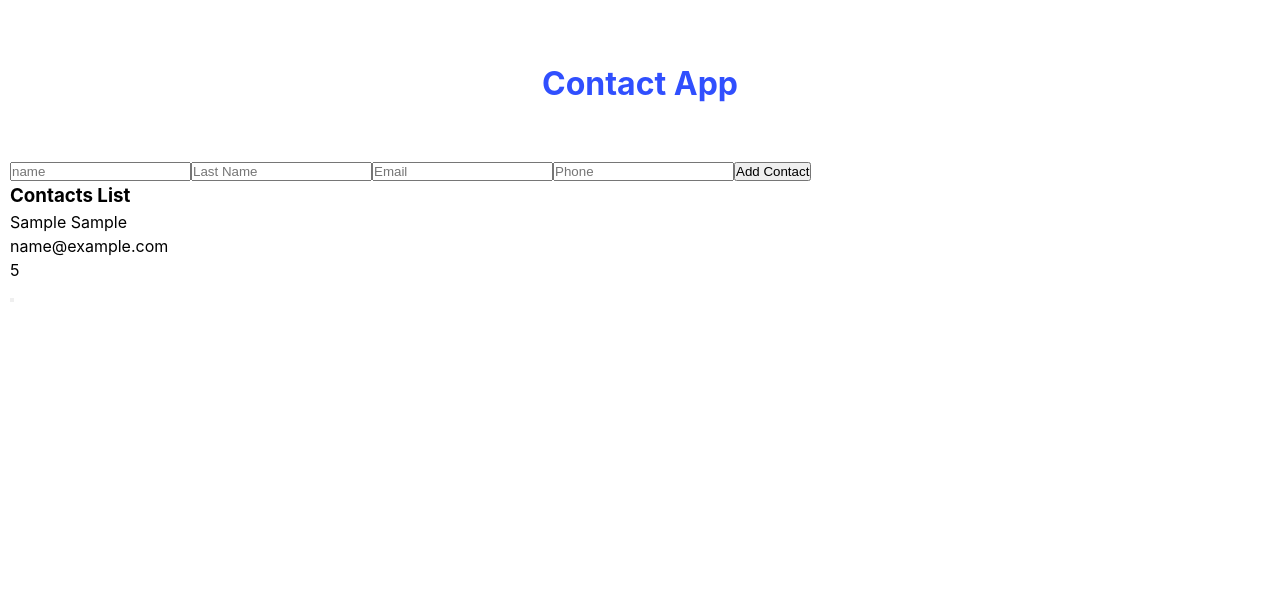
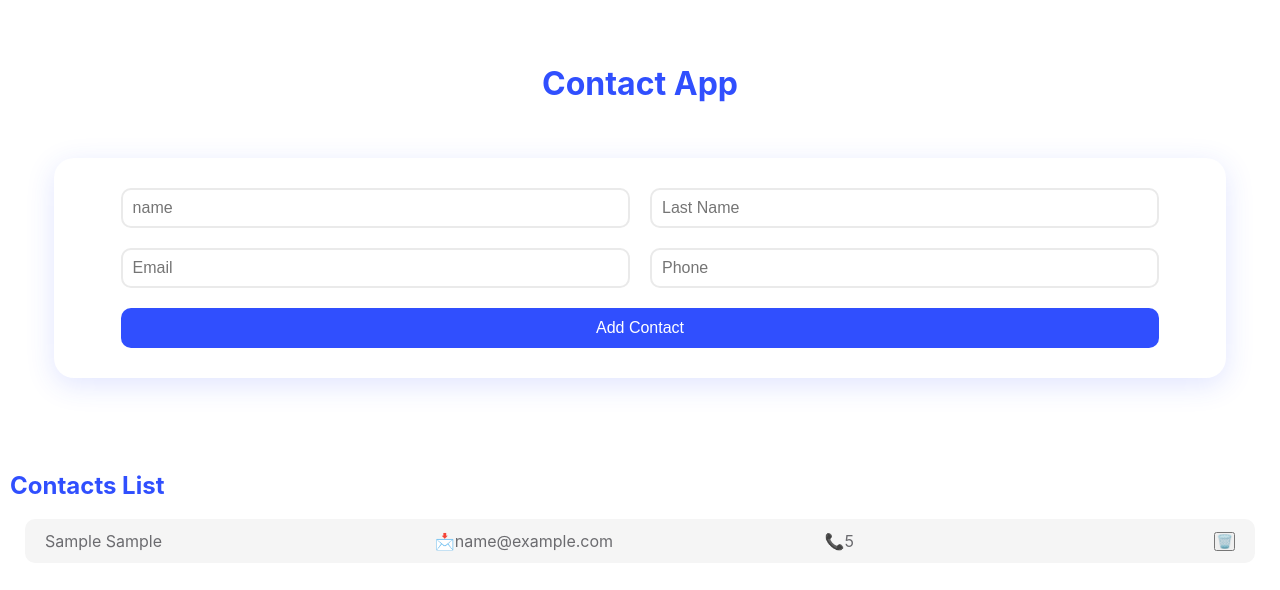
Before and after one commit to fhosseiny/Contact-App, a React (Vite) app: page / in a window 1280 px wide. Both pictures are taken after typing "Sample", "Sample", "name@example.com", "5" into the empty fields and a click on the button "Add Contact". Shown: the top 590 px of the page. Built offline with nearby package versions, Linux system fonts and the light colour scheme.

Commit message:
add some icons and styles

```diff
--- /dev/null
+++ b/src/components/ContactItem.module.css
@@ -0,0 +1,15 @@
+.item{
+    display: flex;
+    justify-content: space-between;
+    align-items: center;
+    background-color: #f5f5f5;
+    color: #6b6b6f;
+    padding: 10px 20px;
+    margin: 15px;
+    border-radius: 10px;
+}
+
+.item p {
+    flex-basis: 0;
+    flex-grow: 1;
+}
--- a/src/components/contacts.madule.css
+++ b/src/components/Contacts.module.css
@@ -1,3 +1,5 @@
+
+
 .container{
     display: flex;
     flex-direction: column;
@@ -18,7 +20,6 @@
 
 .form input {
     width: 45%;
-    max-width: 10px;
     height: 40px;
     padding: 10px;
     margin: 10px;
--- /dev/null
+++ b/src/components/ContactsList.module.css
@@ -0,0 +1,28 @@
+.container{
+    width: 100%;
+    margin-bottom: 100px;
+}
+
+.container h3 {
+    color: #304ffe;
+    font-size: 1.5rem;
+}
+
+.contacts {
+    border: 2px solid #f5f5f5;
+    list-style: none;
+    margin-top: 20px;
+    padding: 5px;
+    border-radius: 15px;
+}
+.message {
+    background-color: #f5f5f5;
+    height: 100px;
+    line-height: 100px;
+    text-align: center;
+    margin-top: 20px;
+    border-radius: 20px;
+    color: #6b6b6f;
+    font-size: 1.2rem;
+    font-weight: 500;
+}
--- a/src/components/contactItem.jsx
+++ b/src/components/contactItem.jsx
@@ -1,13 +1,16 @@
+import styles from "./ContactItem.module.css"
+
+
 function contactItem({data:{id,name,lastName,email,phone},deleteHandler ,
 }) {
   return (
-    <li key={id}>
+    <li className={styles.item}>
     <p>{name} {lastName}</p>
-    <p>{email}</p>
-    <p>{phone}</p>
-    <button onClick={()=> deleteHandler(id)}></button>
-  </li>
+    <p><span>📩</span>{email}</p>
+    <p><span>📞</span>{phone}</p>
+    <button onClick={()=> deleteHandler(id)}><span>🗑️</span></button>
+    </li>
   )
 }
 
-export default contactItem
+export default contactItem;
--- a/src/components/contactsList.jsx
+++ b/src/components/contactsList.jsx
@@ -1,22 +1,24 @@
-import ContactItem from "./contactItem";
 
-function ContactsList({ contacts = [], deleteHandler }) {
+import ContactItem from "./ContactItem";
+import styles from "./ContactsList.module.css"
+
+function ContactsList({ contacts , deleteHandler }) {
   return (
-    <div>
+    <div className={styles.container}>
       <h3>Contacts List</h3>
-      {contacts.length ? (
-        <ul>
+     {contacts.length  ? (
+         <ul className={styles.contacs}>
         {contacts.map((contact) => (
           <ContactItem
-              key={contact.id}
+           key= {contact.id}
            data={contact}
-              deleteHandler={deleteHandler}
-            />
+            deleteHandler={deleteHandler}/>
         ))}
       </ul>
     ) : (
-        <p>No contacts yet!</p>
+    <p className={styles.message}>No Contacts Yet!</p>
     )}
+
       </div>
   );
 }
```
Also changed, not shown: src/components/Contact.jsx (+4 -4 lines), src/App.jsx (line endings or trailing spaces). Lines whose indentation alone changed are shown as unchanged.
